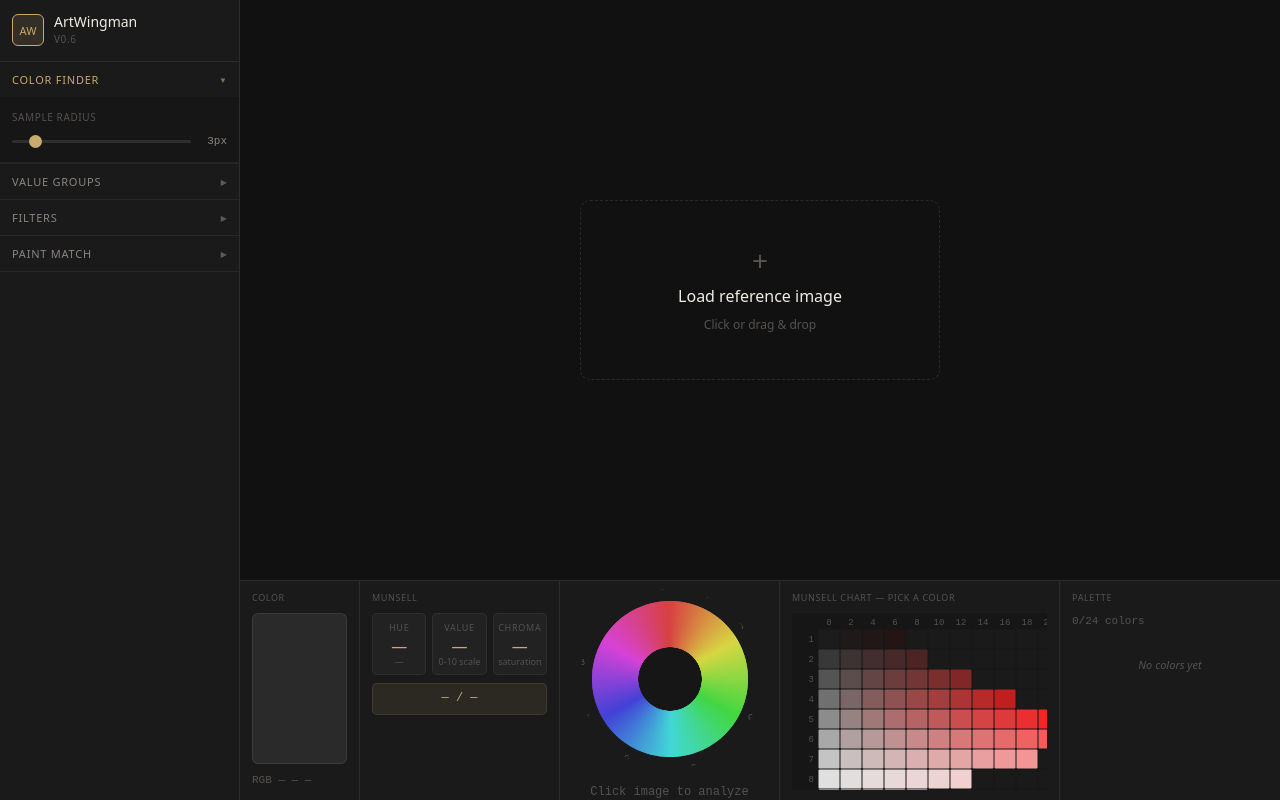
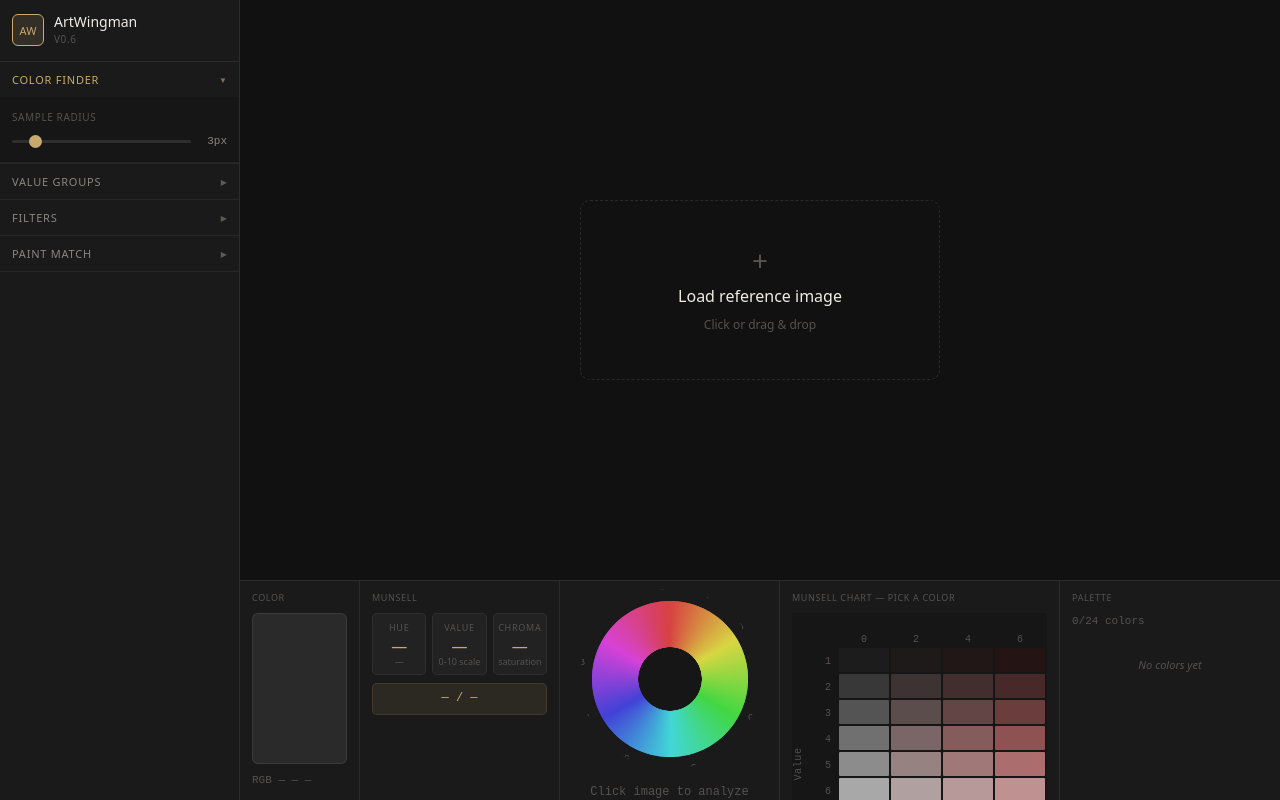
Before and after one commit to manvredo/artwingman, a Next.js app: page / in a window 1280 px wide. Built offline with nearby package versions, Linux system fonts and the light colour scheme.

Commit message:
v0.6 - Munsell chart redesign: axis labels, 52x26 cells, click-to-select info panel
Co-Authored-By: Claude Sonnet 4.6 <noreply@anthropic.com>

```diff
--- a/components/MunsellChart.js
+++ b/components/MunsellChart.js
@@ -1,3 +1,5 @@
+import { useState } from 'react'
+
 const CHROMAS = [0, 2, 4, 6, 8, 10, 12, 14, 16, 18, 20, 22]
 const VALUES  = [1, 2, 3, 4, 5, 6, 7, 8, 9]
 
@@ -13,45 +15,84 @@ const MAX_CHROMA = {
   9: 8,
 }
 
-export default function MunsellChart({ hueAngle, hueName, hue, value, chroma, color, compact }) {
+export default function MunsellChart({ hueAngle, hueName, hue, value, chroma, color }) {
+  const [selectedCell, setSelectedCell] = useState(null)
+
   const activeChroma = chroma !== null ? Math.round(chroma / 2) * 2 : null
   const activeValue  = value  !== null ? Math.round(value)         : null
   const hasColor = value !== null && chroma !== null
 
-  const cellW   = compact ? 22 : 26
-  const cellH   = compact ? 20 : 26
-  const padLeft = 26
-  const padTop  = 16
-  const gap     = 1
+  const cellW = 52
+  const cellH = 26
+  const gap   = 2
 
-  const svgW = padLeft + CHROMAS.length * cellW
-  const svgH = padTop  + VALUES.length  * cellH
+  const padLeft = 46   // rotated "Value" label + number labels
+  const padTop  = 34   // "Chroma" label + number labels
+
+  const svgW = padLeft + CHROMAS.length * cellW + gap
+  const svgH = padTop  + VALUES.length  * cellH + gap
+
+  const handleCellClick = (v, c, inRange) => {
+    if (!inRange) return
+    setSelectedCell(prev =>
+      prev && prev.value === v && prev.chroma === c ? null : { value: v, chroma: c }
+    )
+  }
+
+  const selectedColor = selectedCell
+    ? `hsl(${hueAngle}, ${selectedCell.chroma * 4.5}%, ${selectedCell.value * 11}%)`
+    : null
+
+  const hueLabel = hue && hue !== '—' ? hue : null
 
   return (
-    <div style={{ background: '#161616', overflow: 'auto', lineHeight: 0 }}>
+    <div style={{ background: '#161616', overflow: 'auto', lineHeight: 0, flexShrink: 0 }}>
       <svg width={svgW} height={svgH} style={{ display: 'block' }}>
 
-        {/* X-axis labels — Chroma (top) */}
+        {/* "Chroma" axis label */}
+        <text
+          x={padLeft + (CHROMAS.length * cellW) / 2}
+          y={12}
+          textAnchor="middle"
+          fontSize={10}
+          fontFamily="monospace"
+          fill="#555250"
+          letterSpacing="0.06em"
+        >Chroma</text>
+
+        {/* "Value" axis label — rotated */}
+        <text
+          x={9}
+          y={padTop + (VALUES.length * cellH) / 2}
+          textAnchor="middle"
+          fontSize={10}
+          fontFamily="monospace"
+          fill="#555250"
+          letterSpacing="0.06em"
+          transform={`rotate(-90, 9, ${padTop + (VALUES.length * cellH) / 2})`}
+        >Value</text>
+
+        {/* X-axis numbers */}
         {CHROMAS.map((c, col) => (
           <text
             key={`x${c}`}
             x={padLeft + col * cellW + cellW / 2}
-            y={padTop - 4}
+            y={padTop - 5}
             textAnchor="middle"
-            fontSize={9}
+            fontSize={10}
             fontFamily="monospace"
             fill="#555250"
           >{c}</text>
         ))}
 
-        {/* Y-axis labels — Value (left) */}
+        {/* Y-axis numbers */}
         {VALUES.map((v, row) => (
           <text
             key={`y${v}`}
-            x={padLeft - 4}
-            y={padTop + row * cellH + cellH / 2 + 3}
+            x={padLeft - 7}
+            y={padTop + row * cellH + cellH / 2 + 4}
             textAnchor="end"
-            fontSize={9}
+            fontSize={10}
             fontFamily="monospace"
             fill="#555250"
           >{v}</text>
@@ -63,39 +104,102 @@ export default function MunsellChart({ hueAngle, hueName, hue, value, chroma, co
             const x = padLeft + col * cellW
             const y = padTop  + row  * cellH
             const inRange = c <= MAX_CHROMA[v]
-            const isActive = hasColor && v === activeValue && c === activeChroma && inRange
+            const isActive   = hasColor && v === activeValue && c === activeChroma && inRange
+            const isSelected = selectedCell && selectedCell.value === v && selectedCell.chroma === c && inRange
+
+            const gx = x + gap / 2
+            const gy = y + gap / 2
+            const gw = cellW - gap
+            const gh = cellH - gap
+
+            // Border: gold for canvas-analyzed color, white for chart selection
+            const borderColor = isActive ? '#c8a96e' : isSelected ? 'rgba(255,255,255,0.8)' : null
 
             return (
-              <g key={`${v}-${c}`}>
+              <g
+                key={`${v}-${c}`}
+                onClick={() => handleCellClick(v, c, inRange)}
+                style={{ cursor: inRange ? 'pointer' : 'default' }}
+              >
                 <rect
-                  x={x + gap / 2} y={y + gap / 2}
-                  width={cellW - gap} height={cellH - gap}
+                  x={gx} y={gy} width={gw} height={gh}
                   fill={inRange ? `hsl(${hueAngle}, ${c * 4.5}%, ${v * 11}%)` : '#1a1a1a'}
                   rx={1}
                 />
-                {isActive && (
-                  <>
+                {borderColor && (
                   <rect
-                      x={x + gap / 2} y={y + gap / 2}
-                      width={cellW - gap} height={cellH - gap}
+                    x={gx} y={gy} width={gw} height={gh}
                     fill="none"
-                      stroke="#c8a96e"
+                    stroke={borderColor}
                     strokeWidth={2}
                     rx={1}
                   />
+                )}
+                {isActive && (
                   <circle
                     cx={x + cellW / 2}
                     cy={y + cellH / 2}
-                      r={2}
+                    r={2.5}
                     fill="white"
                   />
-                  </>
                 )}
               </g>
             )
           })
         )}
       </svg>
+
+      {/* Selected cell info panel */}
+      {selectedCell && (
+        <div style={{
+          lineHeight: 'normal',
+          borderTop: '1px solid rgba(255,255,255,0.08)',
+          padding: '10px 12px',
+          display: 'flex',
+          flexDirection: 'column',
+          gap: 8,
+          background: '#161616',
+          width: svgW,
+          boxSizing: 'border-box',
+        }}>
+          <div style={{
+            height: 40,
+            borderRadius: 5,
+            background: selectedColor,
+            border: '1px solid rgba(255,255,255,0.08)',
+          }} />
+          <div style={{ display: 'flex', alignItems: 'center', justifyContent: 'space-between' }}>
+            <span style={{
+              fontSize: 13,
+              color: '#c8a96e',
+              fontFamily: 'monospace',
+              fontWeight: 500,
+              background: 'rgba(200,169,110,0.1)',
+              border: '1px solid rgba(200,169,110,0.15)',
+              borderRadius: 4,
+              padding: '4px 10px',
+            }}>
+              {hueLabel
+                ? `${hueLabel} ${selectedCell.value}/${selectedCell.chroma}`
+                : `— ${selectedCell.value}/${selectedCell.chroma}`}
+            </span>
+          </div>
+          <div style={{ display: 'flex', gap: 6 }}>
+            <div style={{ flex: 1, background: '#222', borderRadius: 4, padding: '5px 6px', textAlign: 'center' }}>
+              <div style={{ fontSize: 9, color: '#555250', textTransform: 'uppercase', letterSpacing: '0.06em' }}>Hue</div>
+              <div style={{ fontSize: 14, color: '#c8a96e', fontWeight: 500 }}>{hueLabel || '—'}</div>
+            </div>
+            <div style={{ flex: 1, background: '#222', borderRadius: 4, padding: '5px 6px', textAlign: 'center' }}>
+              <div style={{ fontSize: 9, color: '#555250', textTransform: 'uppercase', letterSpacing: '0.06em' }}>Value</div>
+              <div style={{ fontSize: 14, color: '#c8a96e', fontWeight: 500 }}>{selectedCell.value}</div>
+            </div>
+            <div style={{ flex: 1, background: '#222', borderRadius: 4, padding: '5px 6px', textAlign: 'center' }}>
+              <div style={{ fontSize: 9, color: '#555250', textTransform: 'uppercase', letterSpacing: '0.06em' }}>Chroma</div>
+              <div style={{ fontSize: 14, color: '#c8a96e', fontWeight: 500 }}>{selectedCell.chroma}</div>
+            </div>
+          </div>
+        </div>
+      )}
     </div>
   )
 }
--- a/styles/Home.module.css
+++ b/styles/Home.module.css
@@ -504,7 +504,7 @@
   flex: 1;
   min-width: 0;
   flex-shrink: 1;
-  overflow: hidden;
+  overflow: auto;
 }
 
 .infoPanelPalette {
```
Lines whose indentation alone changed are shown as unchanged.
